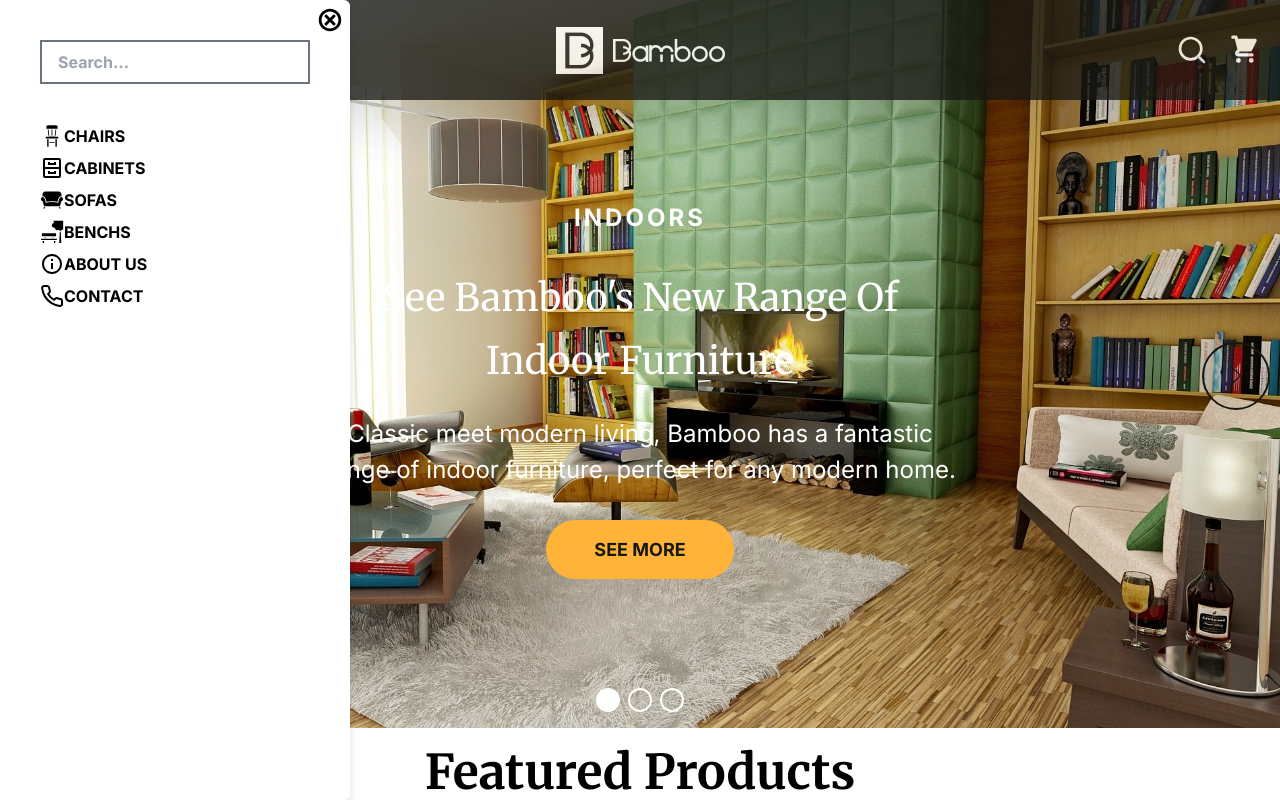
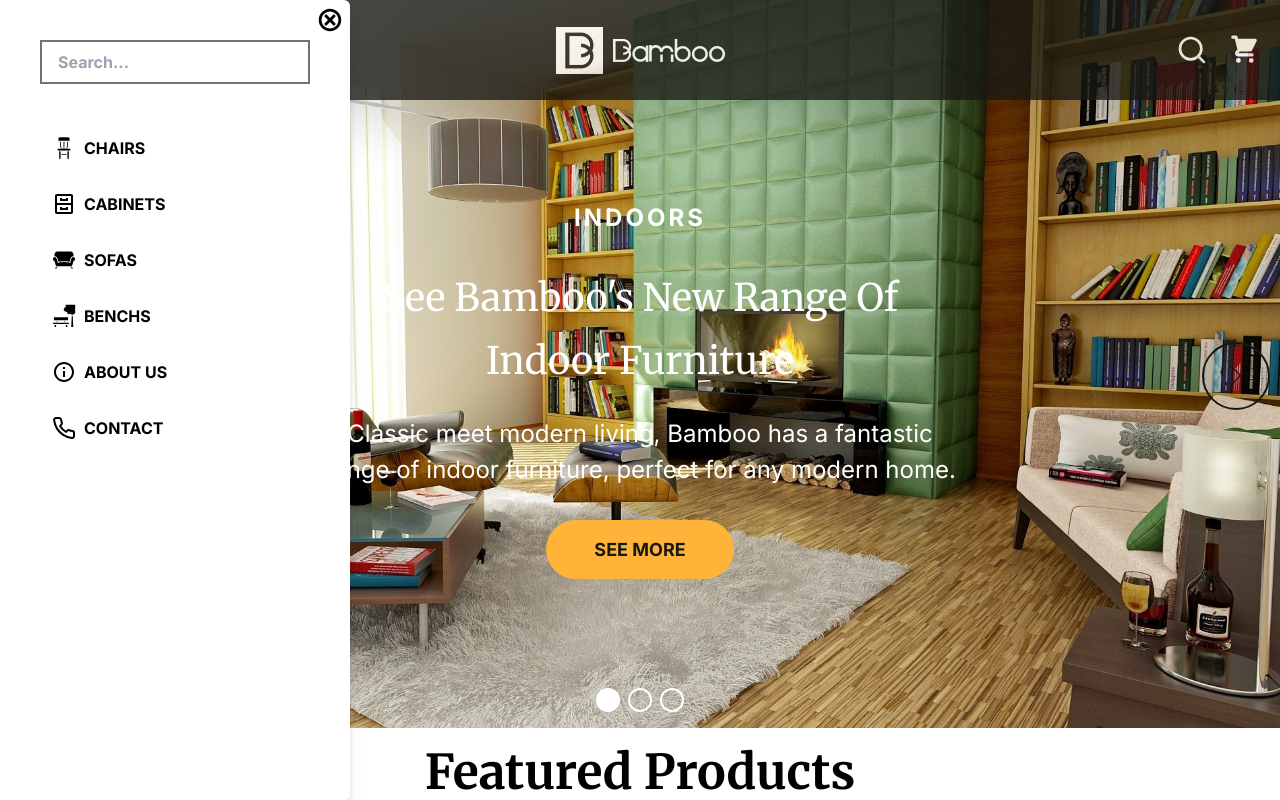
Before and after one commit to aliblackeye/next-bamboo-ecommerce, a Next.js app: page / in a window 1280 px wide. Both pictures are taken after a click on the button 36 px from the left and 47 px from the top of the page. Shown: the top 800 px of the page. Built offline with nearby package versions, Linux system fonts and the light colour scheme; a web font is replaced by a local one.

Commit message:
Link styling problem is solved.

```diff
--- a/components/layout/Header.tsx
+++ b/components/layout/Header.tsx
@@ -13,11 +13,16 @@ import { BiCabinet, BiInfoCircle } from "react-icons/bi";
 import { HiShoppingCart } from "react-icons/hi";
 import OutsideClickHandler from "react-outside-click-handler";
 
-
 const Logo = () => {
   return (
     <Link href="/home">
-      <Image src="/images/logo.png" className="cursor-pointer" alt="logo" width="169px" height="47px" />
+      <Image
+        src="/images/logo.png"
+        className="cursor-pointer"
+        alt="logo"
+        width="169px"
+        height="47px"
+      />
     </Link>
   );
 };
@@ -54,47 +59,35 @@ const MenuModal = ({
           />
         </div>
         <nav className="flex flex-col gap-2 mt-10">
-          <Link
-            href="/category/chair"
-            className="flex items-center gap-2 p-3 hover:bg-primary transition-all">
-            <div className="flex ">
+          <Link href="/category/chair">
+            <span className="flex items-center gap-2 p-3 hover:bg-primary transition-all">
               <GiWoodenChair size={24} /> Chairs
-            </div>
+            </span>
           </Link>
-          <Link
-            href="/category/chair"
-            className="flex items-center gap-2 p-3 hover:bg-primary transition-all">
-            <div className="flex ">
+          <Link href="/category/chair">
+            <span className="flex items-center gap-2 p-3 hover:bg-primary transition-all">
               <BiCabinet size={24} /> Cabinets
-            </div>
+            </span>
           </Link>
-          <Link
-            href="/category/chair"
-            className="flex items-center gap-2 p-3 hover:bg-primary transition-all">
-            <div className="flex ">
+          <Link href="/category/chair">
+            <span className="flex items-center gap-2 p-3 hover:bg-primary transition-all">
               <GiSofa size={24} /> Sofas
-            </div>
+            </span>
           </Link>
-          <Link
-            href="/category/chair"
-            className="flex items-center gap-2 p-3 hover:bg-primary transition-all">
-            <div className="flex ">
+          <Link href="/category/chair">
+            <span className="flex items-center gap-2 p-3 hover:bg-primary transition-all">
               <GiParkBench size={24} /> Benchs
-            </div>
+            </span>
           </Link>
-          <Link
-            href="/category/chair"
-            className="flex items-center gap-2 p-3 hover:bg-primary transition-all">
-            <div className="flex ">
+          <Link href="/category/chair">
+            <span className="flex items-center gap-2 p-3 hover:bg-primary transition-all">
               <BiInfoCircle size={24} /> About Us
-            </div>
+            </span>
           </Link>
-          <Link
-            href="/category/chair"
-            className="flex items-center gap-2 p-3 hover:bg-primary transition-all">
-            <div className="flex ">
+          <Link href="/category/chair">
+            <span className="flex items-center gap-2 p-3 hover:bg-primary transition-all">
               <FiPhone size={24} /> Contact
-            </div>
+            </span>
           </Link>
         </nav>
         <button
```
Lines whose indentation alone changed are shown as unchanged.
